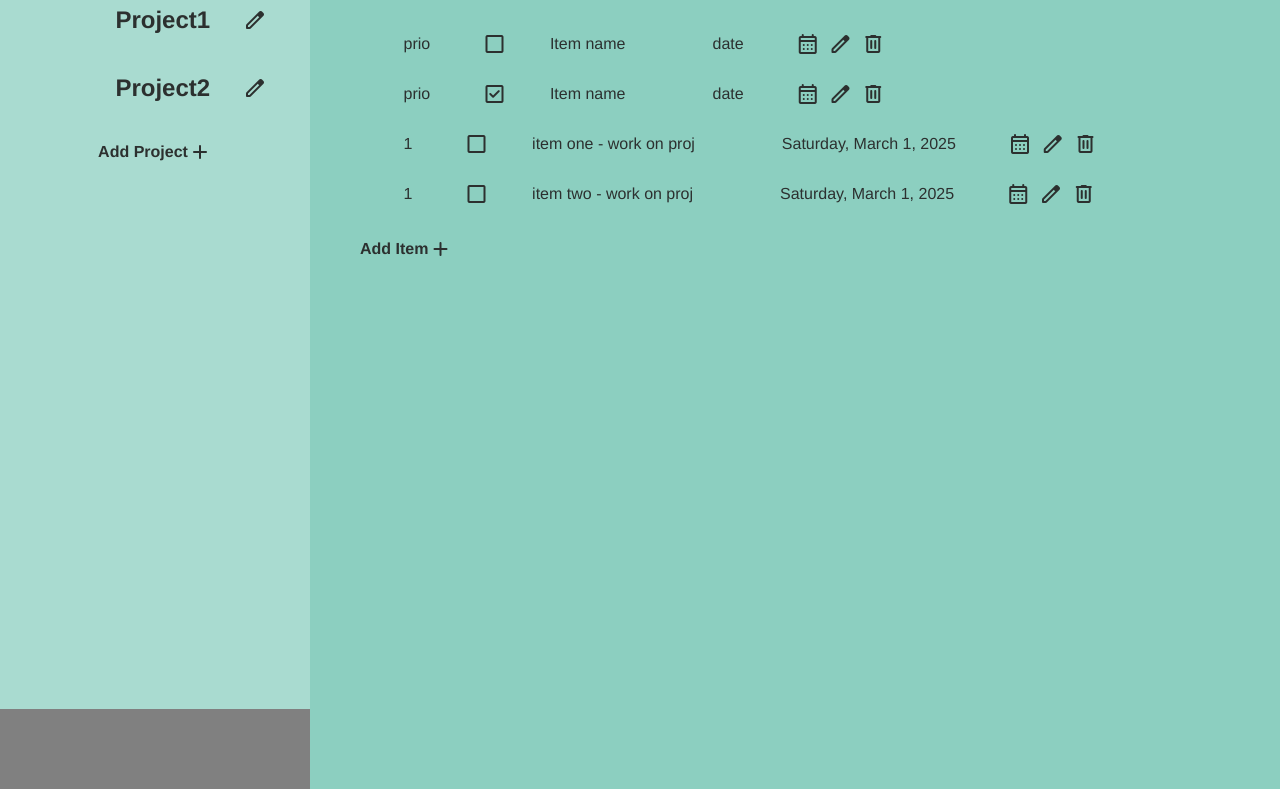
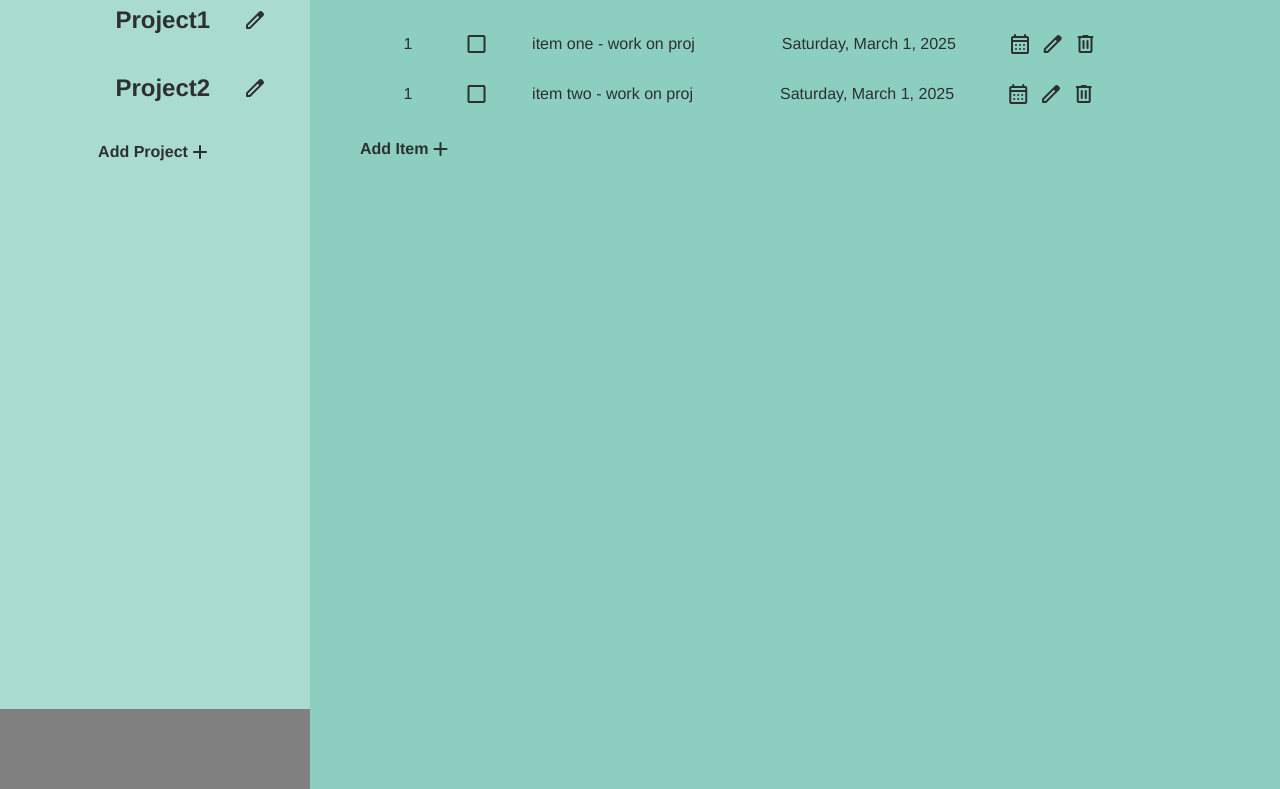
Before and after one commit to RegmiS/todo, a website built with webpack: page src/index.html in a window 1280 px wide. Shown: the part 111-900 px from the top of the page. Built offline with nearby package versions, Linux system fonts and the light colour scheme.

Commit message:
Edit html for better naming for clickable buttons and event listener test

```diff
--- a/src/functions/eventlisteners.js
+++ b/src/functions/eventlisteners.js
@@ -6,3 +6,7 @@ import { logProject, addNewProj, removeProj, editProj } from "./logic";
 //     a += 1;
 //     logProject();
 // };
+
+
+
+// export {init_eventListeners};
--- a/src/index.html
+++ b/src/index.html
@@ -19,7 +19,7 @@
                 <span class="material-symbols-rounded">edit</span>
             </div>
         </div>
-        <div class="add-items">
+        <div id="project-items" class="add-items">
             <h4>Add Project</h2>
             <span class="material-symbols-rounded">add</span>
         </div>
@@ -27,26 +27,9 @@
     <div class="right-half">
         <h1>Description</h1>
         <div class="items" id="todo-items">
-            <div class="list-item">
-                <p>prio</p>
-                <span class="material-symbols-rounded">check_box_outline_blank</span>
-                <p>Item name</p>
-                <p>date</p>
-                <span class="material-symbols-rounded" id="edit-cal">calendar_month</span>
-                <span class="material-symbols-rounded">edit</span>
-                <span class="material-symbols-rounded" id="del-todo">delete</span>
-            </div>
-            <div class="list-item">
-                <p>prio</p>
-                <span class="material-symbols-rounded">check_box</span>
-                <p>Item name</p>
-                <p>date</p>
-                <span class="material-symbols-rounded">calendar_month</span>
-                <span class="material-symbols-rounded">edit</span>
-                <span class="material-symbols-rounded">delete</span>
-            </div>
+
         </div>
-        <div class="add-items">
+        <div id="list-items" class="add-items">
             <h4>Add Item</h2>
             <span class="material-symbols-rounded">add</span>
         </div>
--- a/src/index.js
+++ b/src/index.js
@@ -1,9 +1,18 @@
 import "./style.css"
 import { logProject, removeProj, editProj, addNewProj, projValues } from "./functions/logic";
 import { renderProj } from "./functions/render";
+// import { init_eventListeners } from "./functions/eventlisteners";
 
 addNewProj("testone", "desc1");
 // logProject();
 // console.log(projValues()[0]);
 // let testTodoRender = projects[0];
 renderProj(projValues());
+
+const init_eventListeners = () => {
+    const btn = document.querySelector('#project-items');
+    btn.addEventListener('click', () => {
+        console.log(btn);
+    });
+}
+init_eventListeners();
--- a/webpack.dev.js
+++ b/webpack.dev.js
@@ -24,5 +24,6 @@ module.exports = merge(common, {
               use: [MiniCssExtractPlugin.loader, "css-loader"],
             }
         ]
-    }
+    },
+    port: 9191,
 });
```
